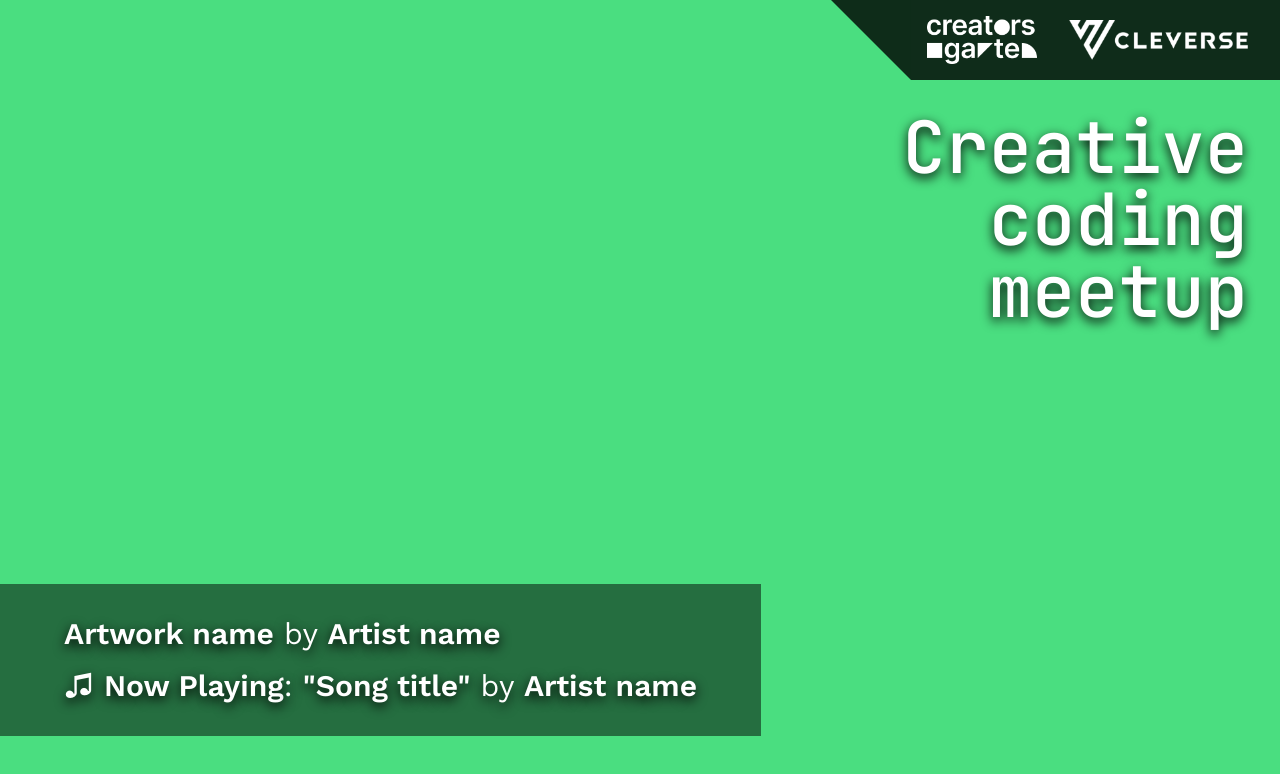
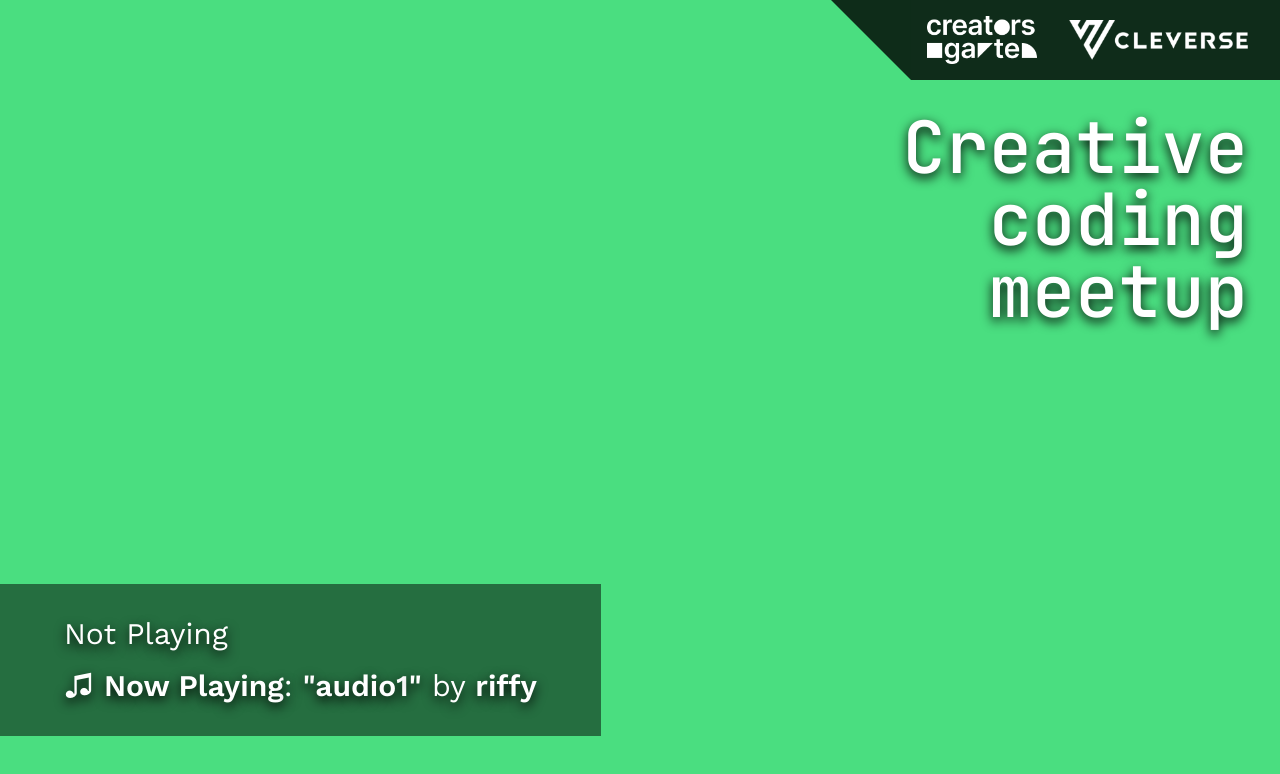
Before and after one commit to creatorsgarten/creative-coding-gallery, a Svelte app: page / in a window 1280 px wide. Shown: the top 774 px of the page. Built offline with nearby package versions, Linux system fonts and the light colour scheme.

Commit message:
feat: overlay with state management

```diff
--- a/package.json
+++ b/package.json
@@ -9,12 +9,13 @@
     "preview": "vite preview",
     "check": "svelte-check --tsconfig ./tsconfig.json"
   },
+  "dependencies": {
+    "nanostores": "^0.8.0"
+  },
   "devDependencies": {
     "@sveltejs/vite-plugin-svelte": "^2.0.3",
     "@tsconfig/svelte": "^4.0.1",
-    "@types/p5": "^1.6.1",
     "autoprefixer": "^10.4.14",
-    "p5": "^1.6.0",
     "p5bezier": "^0.3.3",
     "postcss": "^8.4.23",
     "svelte": "^3.57.0",
--- a/src/App.svelte
+++ b/src/App.svelte
@@ -1,9 +1,10 @@
 <script lang="ts">
+  import Controller from "./components/Controller.svelte"
   import Overlay from "./components/Overlay.svelte"
-
-
 </script>
 
 <Overlay />
 
+<Controller />
+
 <div class="content bg-green-400 w-full h-full"></div>
--- /dev/null
+++ b/src/components/Controller.svelte
@@ -0,0 +1,21 @@
+<script lang="ts">
+  import { onMount } from "svelte"
+  import { playingAudio } from '../context/nowPlaying'
+
+  let count = 0
+
+  onMount(() => {
+    const intervals = setInterval(() => {
+      playingAudio.set({
+        name: 'audio' + count,
+        author: 'riffy',
+        type: 'audio',
+        fileName: 'demo.mp3',
+      })
+      count++
+    }, 2000)
+    return () => {
+      clearInterval(intervals)
+    }
+  })
+</script>
--- a/src/components/Overlay.svelte
+++ b/src/components/Overlay.svelte
@@ -1,3 +1,9 @@
+<script lang="ts">
+  import { fly } from 'svelte/transition'
+  import { playingAudio, playingVideo } from '../context/nowPlaying'
+  import Audio from './nowPlaying/Audio.svelte'
+</script>
+
 <div class="z-50 h-full absolute top-0 bottom-0 left-0 right-0 flex flex-col justify-between items-start">
   <div class="ml-auto flex flex-col items-end space-y-8">
     <div class="flex">
@@ -13,9 +19,15 @@
       <p>meetup</p>
     </div>
   </div>
-  <div class="bg-black/50 text-white px-16 py-8 mb-16 text-shadow text-3xl space-y-4">
-    <p><b>Artwork name</b> by <b>Artist name</b></p>
-    <p>♫ <b>Now Playing</b>: <b>"Song title"</b> by <b>Artist name</b></p>
+  <div class="bg-black/50 min-w-[33%] text-white px-16 py-8 mb-16 text-shadow text-3xl space-y-4">
+    <p>
+      {#if $playingVideo === null}
+        Not Playing
+      {:else}
+        <b>{$playingVideo.name}</b> by <b>{$playingVideo.author}</b>
+      {/if}
+    </p>
+    <Audio />
   </div>
 </div>
 
--- /dev/null
+++ b/src/components/nowPlaying/Audio.svelte
@@ -0,0 +1,15 @@
+<script lang="ts">
+  import { fly } from 'svelte/transition'
+
+  import { playingAudio } from '../../context/nowPlaying'
+</script>
+
+<div>
+{#if $playingAudio === null}
+  <p class="inline-block" in:fly={{ y: 20 }}>♫ Not Playing</p>
+{:else}
+  {#key `${$playingAudio.name}-${$playingAudio.author}`}
+    <p class="inline-block" in:fly={{ y: 20 }}>♫ <b>Now Playing</b>: <b>"{$playingAudio.name}"</b> by <b>{$playingAudio.author}</b></p>
+  {/key}
+{/if}
+</div>
--- /dev/null
+++ b/src/context/nowPlaying.ts
@@ -0,0 +1,6 @@
+import { atom } from 'nanostores'
+
+import type { Submission } from '../../@types/Submission'
+
+export const playingVideo = atom<Submission>(null)
+export const playingAudio = atom<Submission>(null)
```
Also changed, not shown: 1 other file (tests, documents, lock files or other folders).
